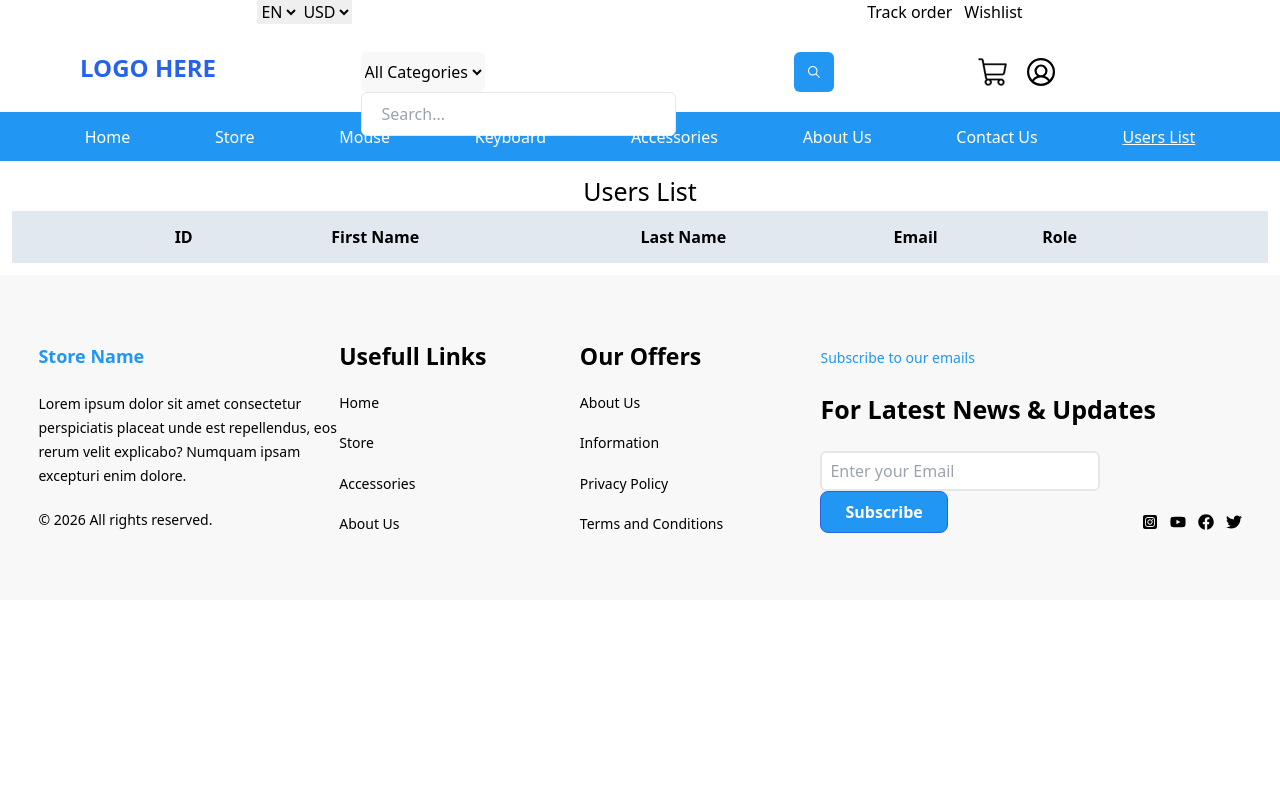
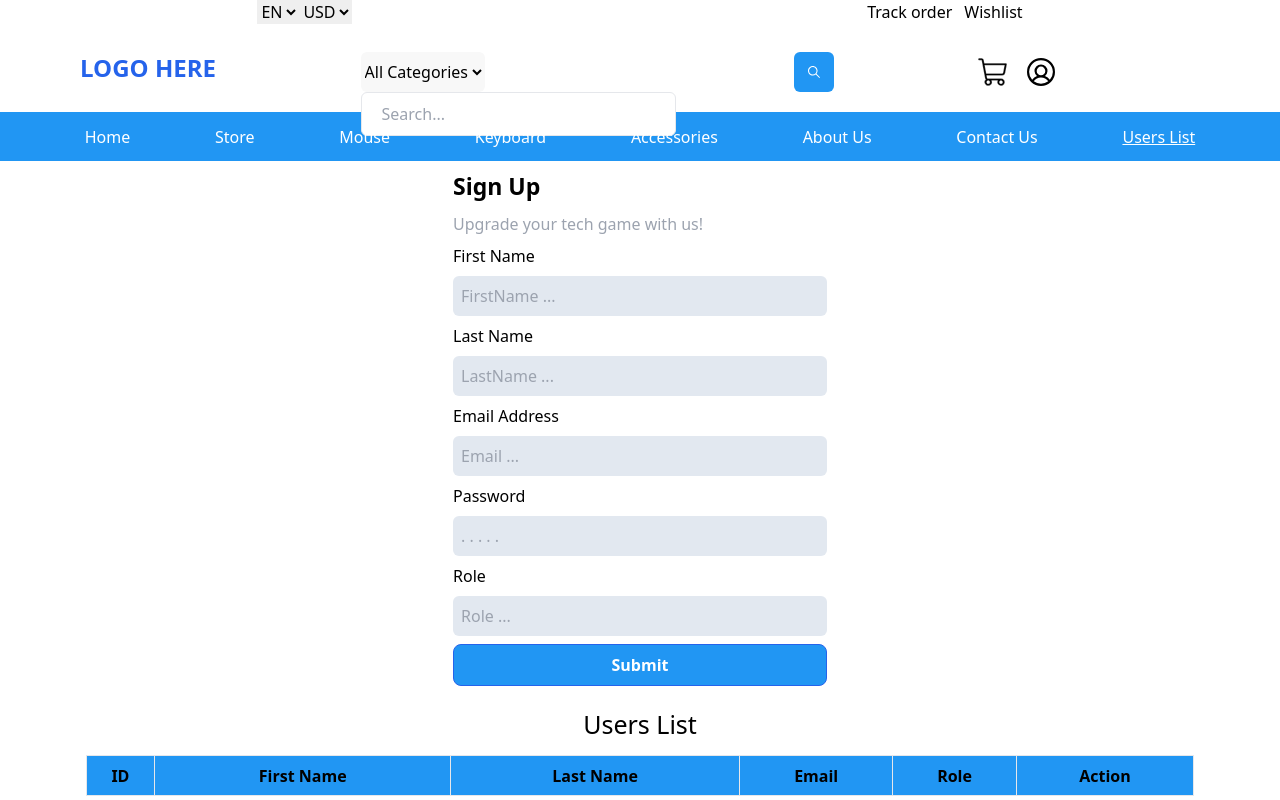
Before and after one commit to mhuzaifa360/react-computer-system-ecommerce-project, a React (Vite) app: page /user_list in a window 1280 px wide. Shown: the top 800 px of the page. Built offline with nearby package versions, Linux system fonts and the light colour scheme; no server answers.

Commit message:
create full users page for form and users display

```diff
--- a/src/components/SignUp.jsx/SignUpFormik.jsx
+++ b/src/components/SignUp.jsx/SignUpFormik.jsx
@@ -15,6 +15,7 @@ const SignUpFormik = () => {
       "http://localhost:3000/v1/createUser",
       values,
     );
+
     setLoader(false);
 
   };
@@ -47,6 +48,7 @@ const SignUpFormik = () => {
         })}
         onSubmit={(values) => {
           createUser(values);
+          // resetForm();
         }}
       >
         <Form className="w-[390px] flex flex-col gap-2 p-2">
--- a/src/pages/UserList.jsx
+++ b/src/pages/UserList.jsx
@@ -1,40 +1,193 @@
-import React, { useEffect, useState } from 'react'
-import Typography from '../components/common/Typography'
-import axios from 'axios';
+import React, { useEffect, useState } from "react";
+import Typography from "../components/common/Typography";
+import axios from "axios";
+import { MdDeleteForever } from "react-icons/md";
+import { MdModeEdit } from "react-icons/md";
+import { Formik, Field, Form, ErrorMessage } from "formik";
+import * as Yup from "yup";
+import Btn from "../components/common/Btn";
 
 function UserList() {
-    const [users,setUsers] = useState([]);
-    const getUsers = async()=>{
-        const response = await axios.get("http://localhost:3000/v1/getUser");
-        setUsers(response.data);
+  const [users, setUsers] = useState([]);
+  const [loader, setLoader] = useState(false);
 
-    }
-    useEffect(()=>{
-        getUsers();
-    },[])
+  //   FUNCTION FOR API
+  const createUser = async (values) => {
+    setLoader(true);
+    const response = await axios.post(
+      "http://localhost:3000/v1/createUser",
+      values,
+    );
+    setLoader(false);
+    getUsers();
+    window.scroll({
+      top: document.body.scrollHeight,
+      left: 0,
+      behavior: "smooth",
+    });
+  };
+
+  // FUNCTION FOR GET ALL USERS DATA
+  const getUsers = async () => {
+    const response = await axios.get("http://localhost:3000/v1/getUser");
+    setUsers(response.data.data);
+
+    // console.log(response.data.data);
+  };
+
+  // FOR DELETE USER
+  const deleteUser = async (id) => {
+    const response = await axios.delete(
+      `http://localhost:3000/v1/deleteUser/${id}`,
+    );
+    getUsers();
+
+    useEffect(() => {
+      getUsers();
+    }, []);
     // console.log(users);
+  };
 
   return (
-    <div className='flex flex-col justify-center items-center p-3'>
-      <Typography varient='h3'>Users List</Typography>
-      {/* TABLE FOR USERS LIST */}
-      <div className='bg-slate-200 w-full p-3 flex flex-col justify-center items-center'>
-        <table className='w-[80%] border'>
-            <tr>
-                <th>ID</th>
-                <th>First Name</th>
-                <th>Last Name</th>
-                <th>Email</th>
-                <th>Role</th>
-                <th></th>
-            </tr>
-            {
+    <div>
+      {/* SIGN UP FORM */}
+      <div className="flex justify-center">
+        <Formik
+          initialValues={{
+            firstName: "",
+            lastName: "",
+            email: "",
+            password: "",
+            role: "",
+          }}
+          validationSchema={Yup.object({
+            firstName: Yup.string()
+              .max(15, "Must be 15 characters or less")
+              .required("Required"),
+            lastName: Yup.string()
+              .max(20, "Must be 20 characters or less")
+              .required("Required"),
+            email: Yup.string()
+              .email("Invalid email address")
+              .required("Required"),
+            password: Yup.string()
+              .max(20, "Must be 20 characters or less")
+              .required("Required"),
+            role: Yup.string()
+              .max(20, "Must be 20 characters or less")
+              .required("Required"),
+          })}
+          onSubmit={(values, { resetForm }) => {
+            createUser(values);
+            resetForm();
+          }}
+        >
+          <Form className="w-[390px] flex flex-col gap-2 p-2">
+            <Typography varient="h4" style="font-semibold">
+              Sign Up
+            </Typography>
+            <Typography varient="p" style="" effect="muted">
+              Upgrade your tech game with us!
+            </Typography>
+            <label htmlFor="firstName">First Name</label>
+            <Field
+              name="firstName"
+              type="text"
+              className="bg-slate-200 p-2 rounded-md"
+              placeholder="FirstName ..."
+            />
+            <ErrorMessage name="firstName" />
 
-            }
-        </table>
+            <label htmlFor="lastName">Last Name</label>
+            <Field
+              name="lastName"
+              type="text"
+              className="bg-slate-200 p-2 rounded-md"
+              placeholder="LastName ..."
+            />
+            <ErrorMessage name="lastName" />
+
+            <label htmlFor="email">Email Address</label>
+            <Field
+              name="email"
+              type="email"
+              className="bg-slate-200 p-2 rounded-md"
+              placeholder="Email ..."
+            />
+            <ErrorMessage name="email" />
+
+            <label htmlFor="password">Password</label>
+            <Field
+              name="password"
+              type="password"
+              className="bg-slate-200 p-2 rounded-md"
+              placeholder=". . . . ."
+            />
+            <ErrorMessage name="password" />
+
+            <label htmlFor="role">Role</label>
+            <Field
+              name="role"
+              type="role"
+              className="bg-slate-200 p-2 rounded-md"
+              placeholder="Role ..."
+            />
+            <ErrorMessage name="role" />
+
+            <Btn variant="blue" type="submit">
+              {loader ? "Saving..." : "Submit"}
+            </Btn>
+          </Form>
+        </Formik>
+      </div>
+
+      {/* DISPLAY USERS LIST */}
+      <div className="flex flex-col justify-center items-center p-3">
+        <Typography varient="h3">Users List</Typography>
+        {/* TABLE FOR USERS LIST */}
+        <div className=" w-full p-3 flex flex-col justify-center items-center ">
+          <table className="w-[90%] h-full ">
+            <thead>
+              <tr className="bg-[#2196F3] h-[40px] ">
+                <th className="border">ID</th>
+                <th className="border ">First Name</th>
+                <th className="border">Last Name</th>
+                <th className="border">Email</th>
+                <th className="border">Role</th>
+                <th className="border ">Action</th>
+              </tr>
+            </thead>
+            <tbody>
+              {users?.map((item, key) => {
+                return (
+                  <tr key={key}>
+                    <td>{item?.id}</td>
+                    <td>{item?.firstName}</td>
+                    <td>{item?.lastName}</td>
+                    <td>{item?.email}</td>
+                    <td>{item?.role}</td>
+                    <td className="flex justify-center gap-2">
+                      <div className="p-3 bg-green-700 text-white rounded-md cursor-pointer">
+                        <MdModeEdit size={18} />
+                      </div>
+                      <div
+                        className="p-3 bg-red-700 text-white rounded-md cursor-pointer"
+                        onClick={() => {
+                          deleteUser(item?.id);
+                        }}
+                      >
+                        <MdDeleteForever size={18} />
+                      </div>
+                    </td>
+                  </tr>
+                );
+              })}
+            </tbody>
+          </table>
+        </div>
       </div>
     </div>
-  )
+  );
 }
 
-export default UserList
+export default UserList;
```
